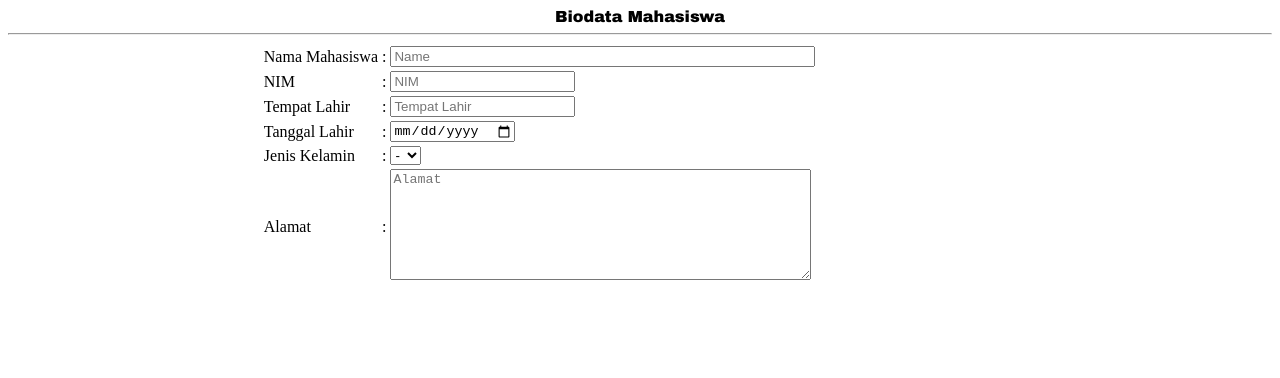
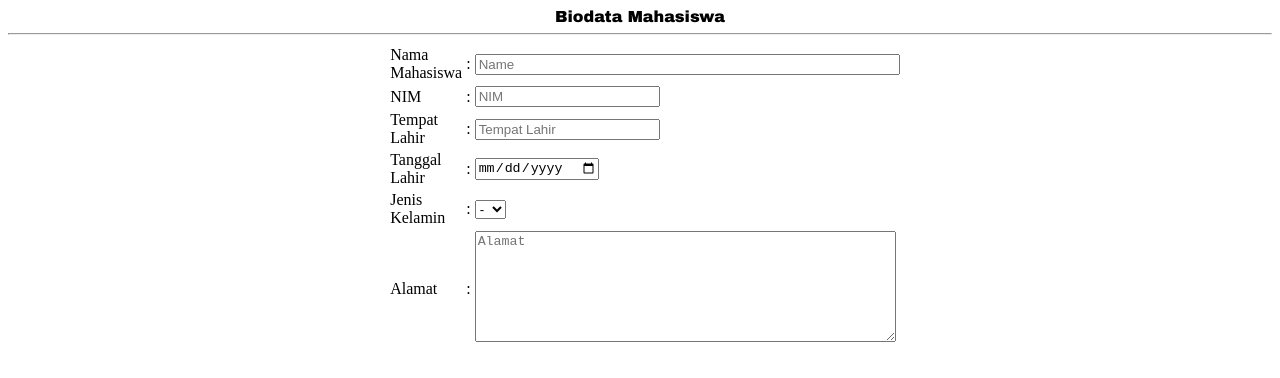
Before and after one commit to sherodewo/UTS_02Nov2019_WebDesign, a plain HTML site: page soal2.html in a window 1280 px wide. Drawn offline with Linux system fonts and the light colour scheme.

Commit message:
fix margin 30%

```diff
--- a/soal2.html
+++ b/soal2.html
@@ -19,7 +19,7 @@
     <div class="container" id="responsive">
         <header>Biodata Mahasiswa</header>
         <hr>
-        <table style="margin: 0% 20%" border="0">
+        <table style="margin: 0% 30%" border="0">
             <tr>
                 <td>Nama Mahasiswa</td>
                 <td>:</td>
```
